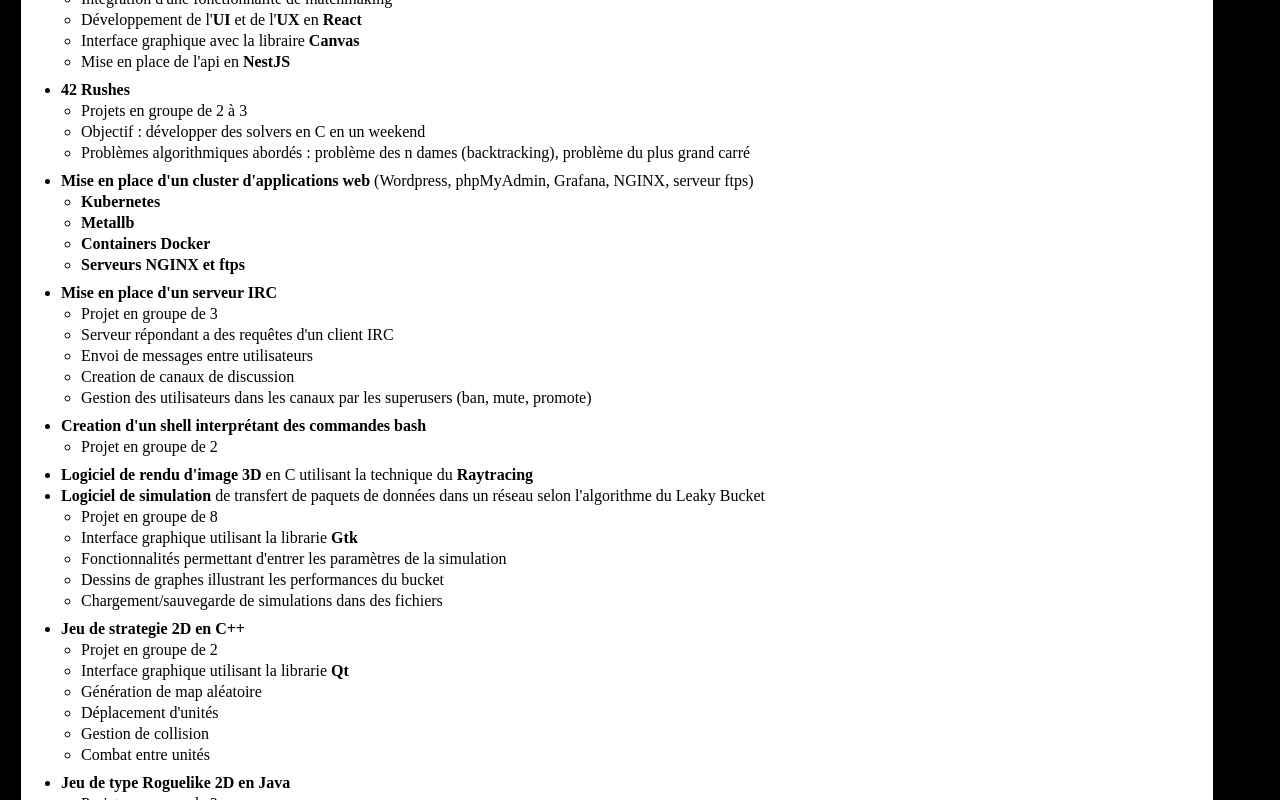
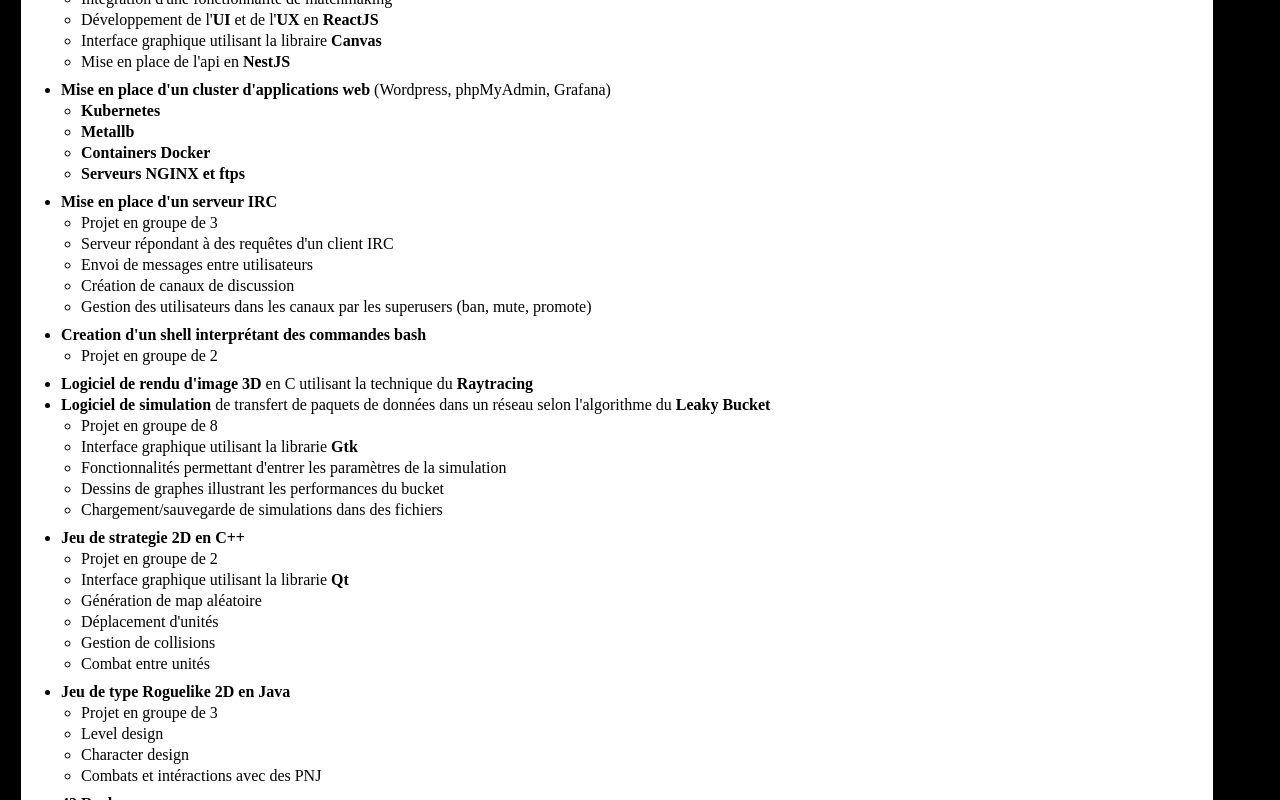
Before and after one commit to DenisChh/cv, a React (Create React App) app: page / in a window 1280 px wide. Shown: the part 1040-1840 px from the top of the page. Built offline with nearby package versions, Linux system fonts and the light colour scheme.

Commit message:
design + corrections orthographe et contenu

```diff
--- a/src/components/Experience.js
+++ b/src/components/Experience.js
@@ -34,7 +34,7 @@ const Experience = () => {
                     Mise en place de la <span className="bold">base de données </span> en <span className="bold">PostgreSQL</span>
                 </li>
                 <li>
-                    Developpement d'une interface de gestion de base de données pour le <span className="bold">backoffice</span> en <span className="bold">React</span>
+                    Développement d'une interface de gestion de base de données pour le <span className="bold">backoffice</span> en <span className="bold">React</span>
                 </li>
                 <li>
                     Intégration d'un système d'<span className="bold">authentification via Firebase, Oauth2 et JWT Tokens</span>
--- a/src/components/Formation.js
+++ b/src/components/Formation.js
@@ -44,7 +44,7 @@ const Formation = () => {
                         Etudes de médecine et de psychologie
                     </div>
                     <div>
-                        Universite Paris Descartes (75)
+                        Université Paris Descartes (75)
                     </div>
                 </div>
             </div>
--- a/src/components/Projets.js
+++ b/src/components/Projets.js
@@ -25,31 +25,17 @@ const Projets = () => {
                         Intégration d'une fonctionnalité de matchmaking
                     </li>
                     <li>
-                        Développement de l'<span className="bold">UI</span> et de l'<span className="bold">UX</span> en <span className="bold">React</span>
+                        Développement de l'<span className="bold">UI</span> et de l'<span className="bold">UX</span> en <span className="bold">ReactJS</span>
                     </li>
                     <li>
-                        Interface graphique avec la libraire <span className="bold">Canvas</span>
+                        Interface graphique utilisant la libraire <span className="bold">Canvas</span>
                     </li>
                     <li>
                         Mise en place de l'api en <span className="bold">NestJS</span>
                     </li>
                 </ul>
                 <li>
-                    <span className="bold">42 Rushes</span>
-                </li>
-                <ul>
-                    <li>
-                        Projets en groupe de 2 à 3
-                    </li>
-                    <li>
-                        Objectif : développer des solvers en C en un weekend
-                    </li>
-                    <li>
-                        Problèmes algorithmiques abordés : problème des n dames (backtracking), problème du plus grand carré
-                    </li>
-                </ul>
-                <li>
-                    <span className="bold">Mise en place d'un cluster d'applications web </span> (Wordpress, phpMyAdmin, Grafana, NGINX, serveur ftps)
+                    <span className="bold">Mise en place d'un cluster d'applications web </span> (Wordpress, phpMyAdmin, Grafana)
                 </li>
                 <ul>
                     <li className="bold">
@@ -73,13 +59,13 @@ const Projets = () => {
                         Projet en groupe de 3
                     </li>
                     <li>
-                        Serveur répondant a des requêtes d'un client IRC
+                        Serveur répondant à des requêtes d'un client IRC
                     </li>
                     <li>
                         Envoi de messages entre utilisateurs
                     </li>
                     <li>
-                        Creation de canaux de discussion
+                        Création de canaux de discussion
                     </li>
                     <li>
                         Gestion des utilisateurs dans les canaux par les superusers (ban, mute, promote)
@@ -97,7 +83,7 @@ const Projets = () => {
                     <span className="bold">Logiciel de rendu d'image 3D </span>en C utilisant la technique du <span className="bold">Raytracing</span>
                 </li>
                 <li>
-                    <span className="bold">Logiciel de simulation </span> de transfert de paquets de données dans un réseau selon l'algorithme du Leaky Bucket
+                    <span className="bold">Logiciel de simulation </span> de transfert de paquets de données dans un réseau selon l'algorithme du <span className="bold">Leaky Bucket</span>
                 </li>
                 <ul>
                     <li>
@@ -133,7 +119,7 @@ const Projets = () => {
                         Déplacement d'unités
                     </li>
                     <li>
-                        Gestion de collision
+                        Gestion de collisions
                     </li>
                     <li>
                         Combat entre unités
@@ -153,7 +139,21 @@ const Projets = () => {
                         Character design
                     </li>
                     <li>
-                        Combats et intéraction avec des PNJ
+                        Combats et intéractions avec des PNJ
+                    </li>
+                </ul>
+                <li>
+                    <span className="bold">42 Rushes</span>
+                </li>
+                <ul>
+                    <li>
+                        Projets en groupe de 2 à 3
+                    </li>
+                    <li>
+                        Objectif : développer des solvers en C en un weekend
+                    </li>
+                    <li>
+                        Problèmes algorithmiques abordés : problème des n dames (backtracking), problème du plus grand carré
                     </li>
                 </ul>
             </ul>
```
